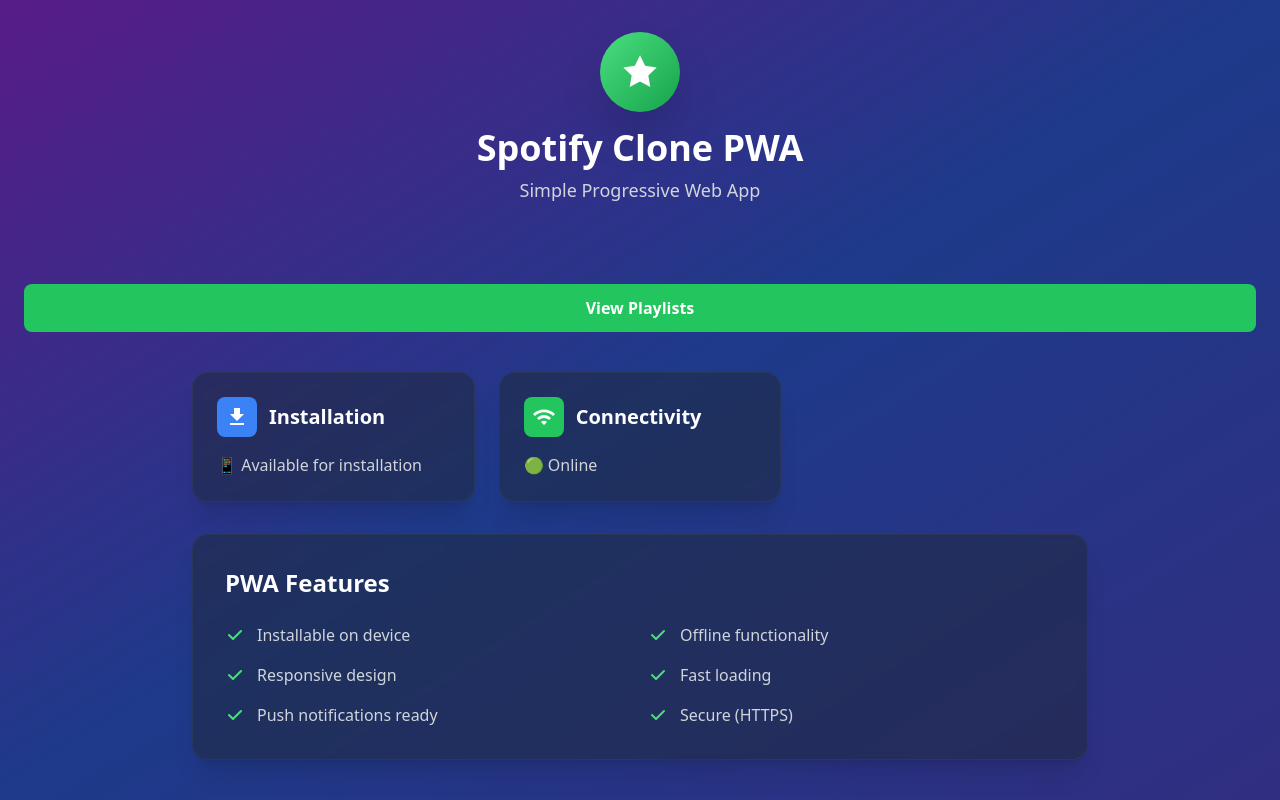
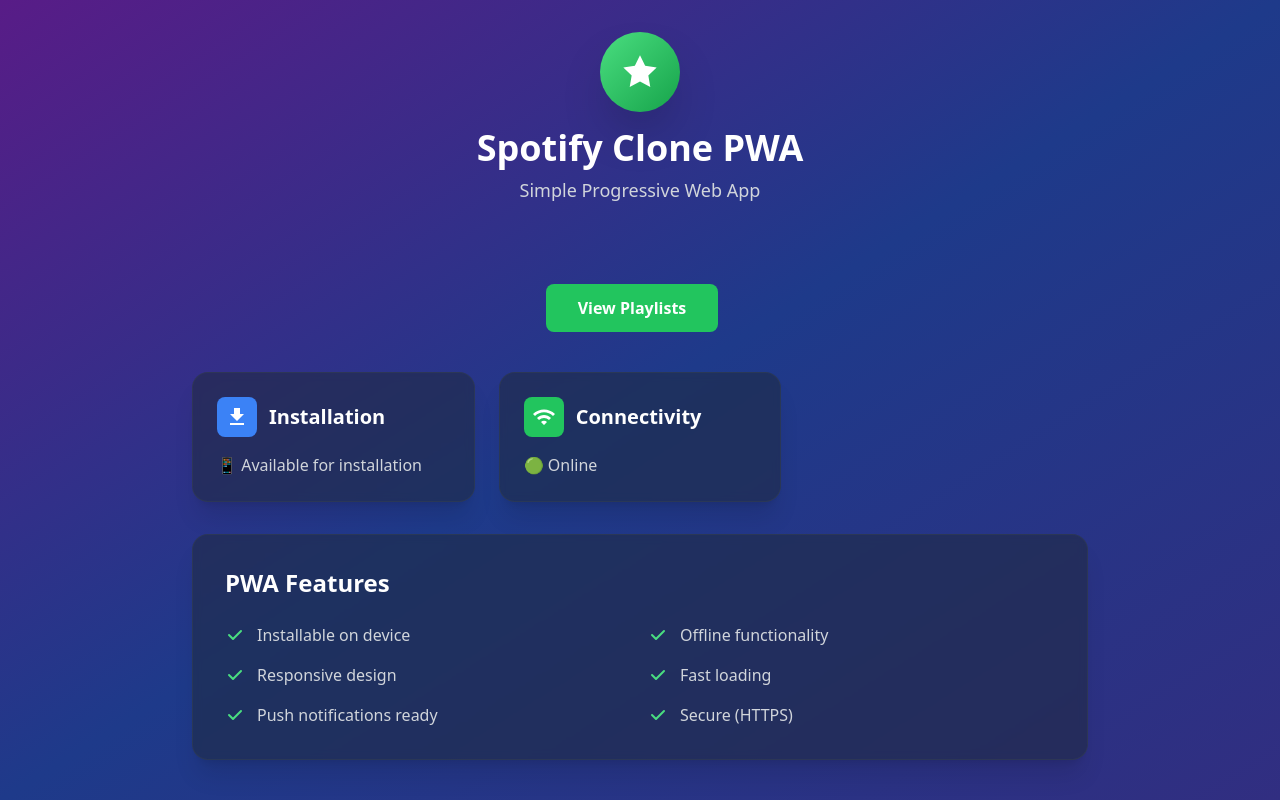
Before and after one commit to rohidtzz/spotify-clone, a Vue app: page / in a window 1280 px wide. Built offline with nearby package versions, Linux system fonts and the light colour scheme.

Commit message:
fixin placement view playlist

```diff
--- a/src/views/Home.vue
+++ b/src/views/Home.vue
@@ -27,10 +27,12 @@
       </div>
     </div>
 
-    <div class="text-center p-6">
+
+    <!-- PWA Status Cards -->
+    <div class="px-4 text-center p-6">
           <router-link
             to="/playlist"
-            class="inline-block w-full bg-green-500 hover:bg-green-600 text-white px-8 py-3 rounded-lg font-semibold transition-colors duration-200 mr-4 mb-4"
+            class="inline-block bg-green-500 hover:bg-green-600 text-white px-8 py-3 rounded-lg font-semibold transition-colors duration-200 mr-4 mb-4"
           >
             View Playlists
           </router-link>
@@ -41,8 +43,6 @@
             Test Offline Mode
           </button> -->
     </div>
-
-    <!-- PWA Status Cards -->
     <div class="px-4 pb-8">
       <div class="max-w-4xl mx-auto">
         <div class="grid grid-cols-1 md:grid-cols-2 lg:grid-cols-3 gap-6 mb-8">
```
